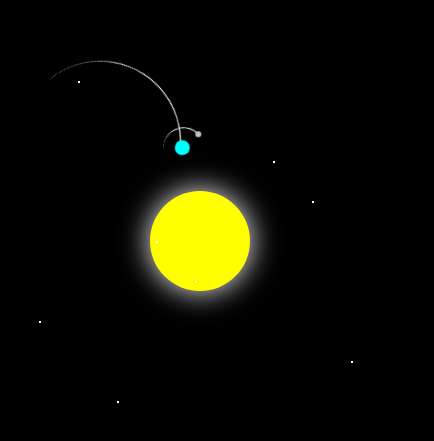
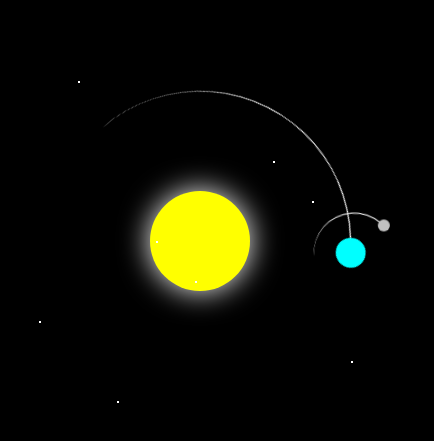
Before and after one commit to BhavikDhawan/new, a plain HTML site: page index.html in a window 390 px wide. Shown: the part 181-622 px from the top of the page, 434 px wide, since content can reach past the window. Drawn offline with Linux system fonts and the light colour scheme.

Commit message:
Update index.html

```diff
--- a/index.html
+++ b/index.html
@@ -97,30 +97,8 @@ body {
     50% { opacity: 0.5; }
 }
 @media only screen and (max-width: 600px) {
-    .earth {
-        top: 2em;
-        left: 2em;
-        width: 16em;
-        height: 16em;
-    }
-    .moon {
-        top: 0;
-        right: 0;
-        width: 4em;
-        height: 4em;
-    }
-    .earth::before {
-        top: 1.4em;
-        right: 1.4em;
-        width: 1.5em;
-        height: 1.5em;
-    }
-    .moon::before {
-        top: 0.4em;
-        right: 0.1em;
-        width: 0.6em;
-        height: 0.6em;
-    }
+
+
 }
   </style>
 </head>
```
